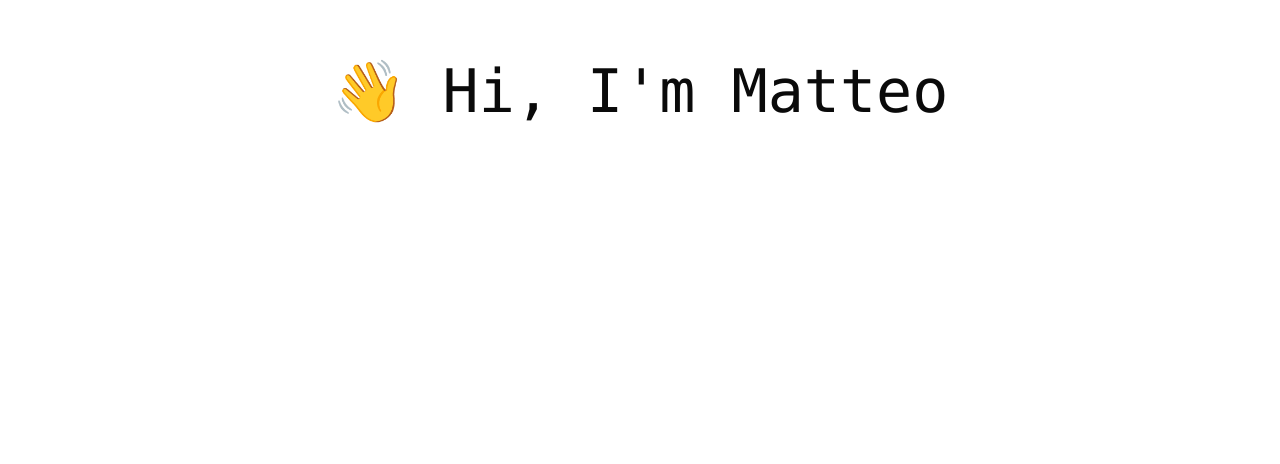
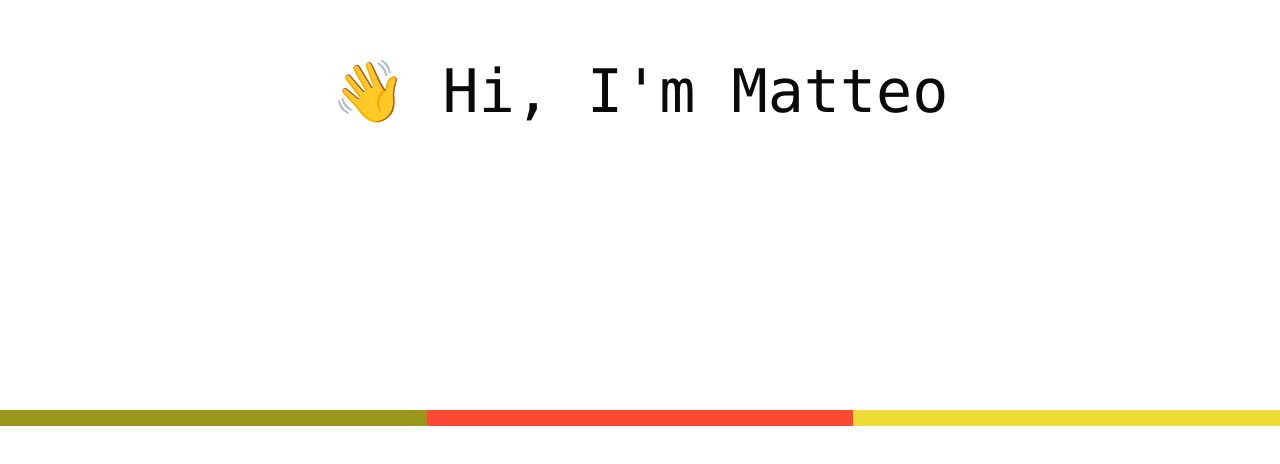
Before and after one commit to Matteturtle09/portfolio, a React (Vite) app: page / in a window 1280 px wide. Shown: the part 230-694 px from the top of the page. Built offline with nearby package versions, Linux system fonts and the light colour scheme.

Commit message:
Added divider

```diff
--- a/src/App.tsx
+++ b/src/App.tsx
@@ -1,8 +1,10 @@
 import ShaderBackground from "./components/ShaderBackground"
 import { SpecialText } from "./components/ui/special-text"
+import TricolorSeparator from "./components/ui/tricolor-separator"
 
 export function App() {
   return (
+    <>
     <div className="grid h-[80vh] place-items-center w-full isolate relative">
       <div className="col-start-1 row-start-1 w-full h-full z-0 opacity-50">
         <ShaderBackground />
@@ -13,6 +15,8 @@ export function App() {
         </div>
       </div>
     </div>
+    <TricolorSeparator/>
+    </>
   )
 }
 
--- /dev/null
+++ b/src/components/ui/tricolor-separator.tsx
@@ -0,0 +1,12 @@
+
+const TricolorSeparator = () => {
+    return (
+        <div className='h-4 w-full grid grid-cols-3 overflow-hidden'>
+            <div className='h-full bg-[#98971a]'></div>
+            <div className='h-full bg-[#fb4934]'></div>
+            <div className='h-full bg-[#eedb35]'></div>
+        </div>
+    )
+}
+
+export default TricolorSeparator
```
